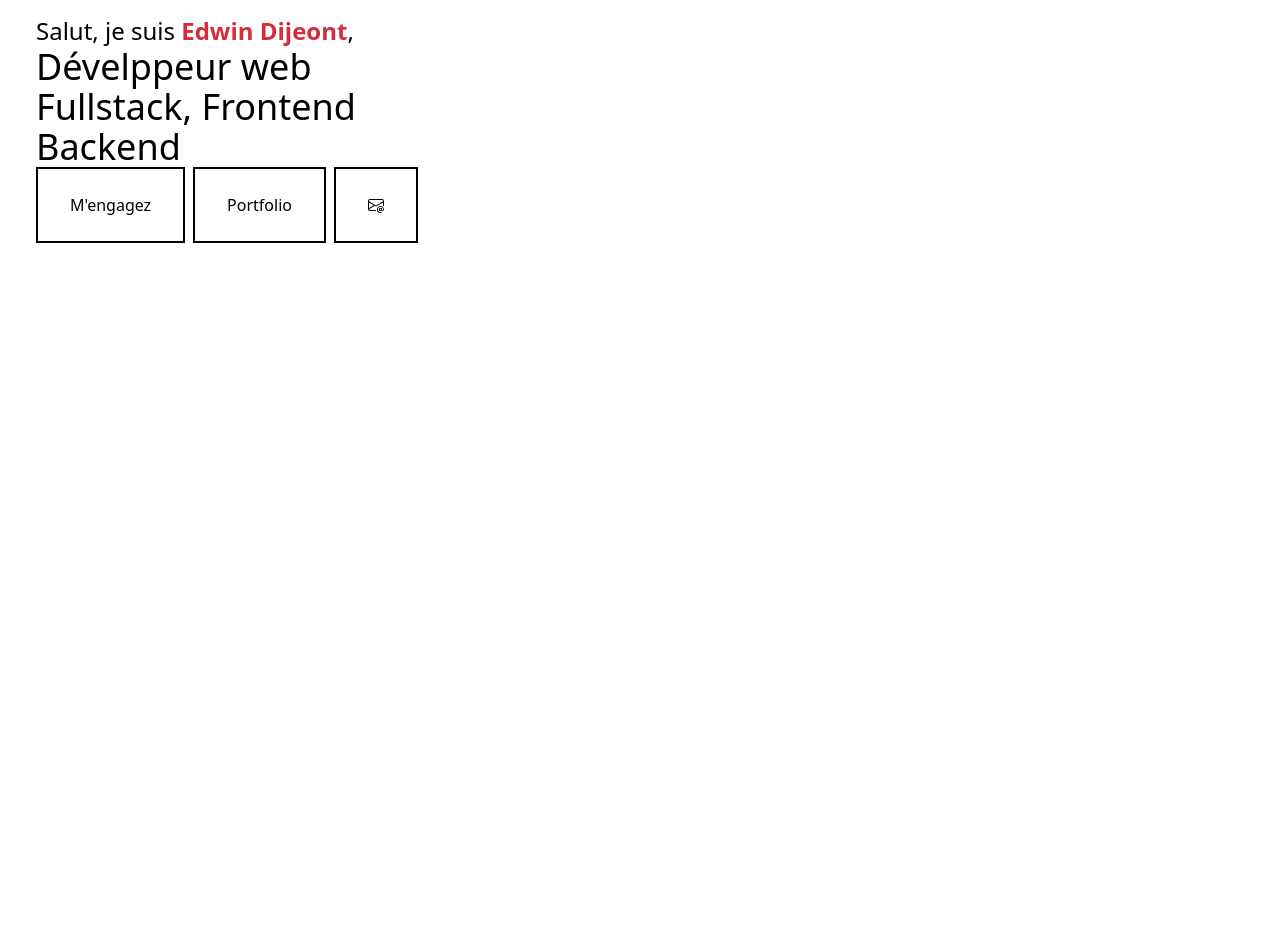
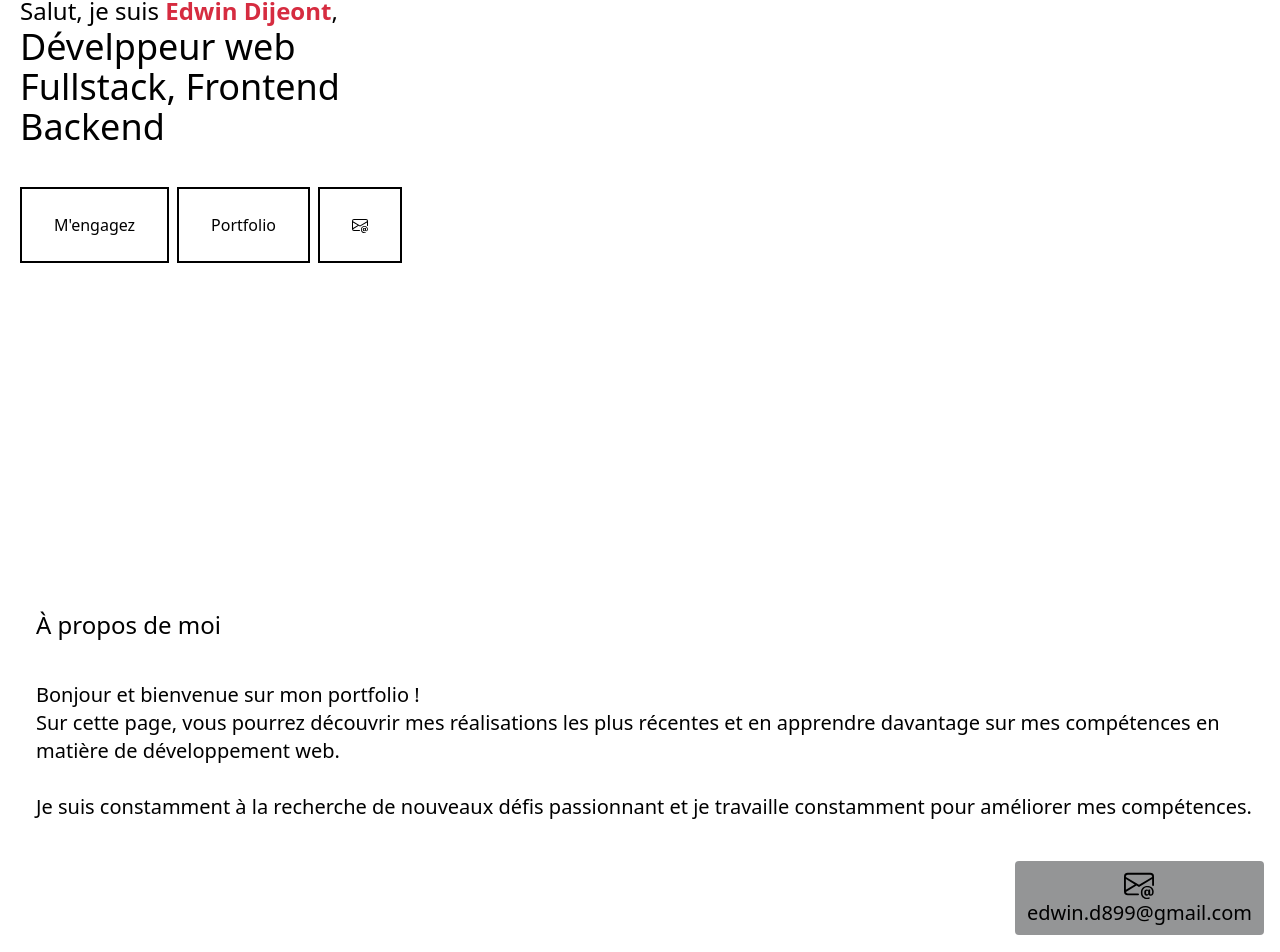
Before and after one commit to EdwinDij/frontend-portolioV4, a Next.js app: page / in a window 1280 px wide. Shown: the part 307-1259 px from the top of the page. Before the commit the page ends 836 px from the top, so only its background shows below. Built offline with nearby package versions, Linux system fonts and the light colour scheme.

Commit message:
ajout de notyf et d'une fonction qui copie le mail au clique. une notif est envoyé lors de la copie

```diff
--- a/package.json
+++ b/package.json
@@ -16,6 +16,7 @@
     "eslint": "8.38.0",
     "eslint-config-next": "13.3.0",
     "next": "13.3.0",
+    "notyf": "^3.10.0",
     "postcss": "8.4.21",
     "react": "18.2.0",
     "react-dom": "18.2.0",
--- /dev/null
+++ b/src/pages/about.tsx
@@ -0,0 +1,46 @@
+import { BsEnvelopeAt } from 'react-icons/bs'
+import { Notyf } from 'notyf'
+import 'notyf/notyf.min.css'
+
+
+const copyOnClick = () => {
+
+    const notyf = new Notyf({
+        duration: 0,
+        position: {
+            x: 'center',
+            y: 'bottom'
+        }
+    })
+
+    navigator.clipboard.writeText('edwin.d899@gmail.com')
+    notyf.success('Email copier dans le presse-papier')
+
+    setTimeout(() => {
+        notyf.dismissAll()
+    }, 1000)
+}
+
+
+export default function about() {
+    return (
+        <div className="mt-20">
+            <h1 className="mb-10 text-2xl">À propos de moi</h1>
+
+            <p className="text-xl">Bonjour et bienvenue sur mon portfolio !
+                <br></br>
+                Sur cette page, vous pourrez découvrir mes réalisations les plus récentes et en apprendre davantage sur mes compétences en matière de développement web.
+                <br></br>
+                <br></br>
+                Je suis constamment à la recherche de nouveaux défis passionnant et je travaille constamment pour améliorer mes compétences.
+            </p>
+            <div className='mt-10 flex flex-col items-end max-sm:items-center mr-4'>
+                <div onClick={copyOnClick} className='flex  flex-col items-center bg-grey bg-opacity-50 py-2 px-3 rounded cursor-pointer hover:bg-slate-800 hover:text-white ease-in duration-300 '>
+                    <p><BsEnvelopeAt className='text-3xl text-center' /></p>
+                    <p className='text-xl'>edwin.d899@gmail.com</p>
+                </div>
+
+            </div>
+        </div>
+    )
+}
--- a/src/pages/index.tsx
+++ b/src/pages/index.tsx
@@ -1,5 +1,5 @@
 import { BsEnvelopeAt } from 'react-icons/bs'
-
+import About from './about'
 export default function Home() {
   return (
     <main>
@@ -15,7 +15,7 @@ export default function Home() {
           </div>
         </div>
       </nav>
-      <section className="h-screen flex items-center max-2xl:ml-9 max-[2560px]:ml-9 max-md:justify-center">
+      <section className="h-screen flex items-center max-2xl:ml-5 max-[2560px]:ml-5 max-md:justify-center">
         <div>
           <h2 className='text-2xl'>Salut, je suis <span className="text-red font-bold">Edwin Dijeont</span>,</h2>
           <p className='text-4xl'>Dévelppeur web
@@ -26,7 +26,7 @@ export default function Home() {
             Backend
           </p>
 
-          <div className='flex justify-between text-center content-center'>
+          <div className='flex justify-between text-center content-center mt-10'>
             <div className='border-2 border-black max-sm:px-6 max-sm:py-4 px-8 py-6 mr-2 flex items-center hover:border-red cursor-pointer'>
               <h3>M{"'"}engagez</h3>
             </div>
@@ -37,8 +37,10 @@ export default function Home() {
               <h3><BsEnvelopeAt /></h3>
             </div>
           </div>
-
         </div>
+      </section >
+      <section id="About-me" className="h-screen flex max-2xl:ml-9 max-[2560px]:ml-9 max-md:justify-center">
+        <About />
       </section>
     </main>
   )
```
Also changed, not shown: 1 other file (tests, documents, lock files or other folders).
